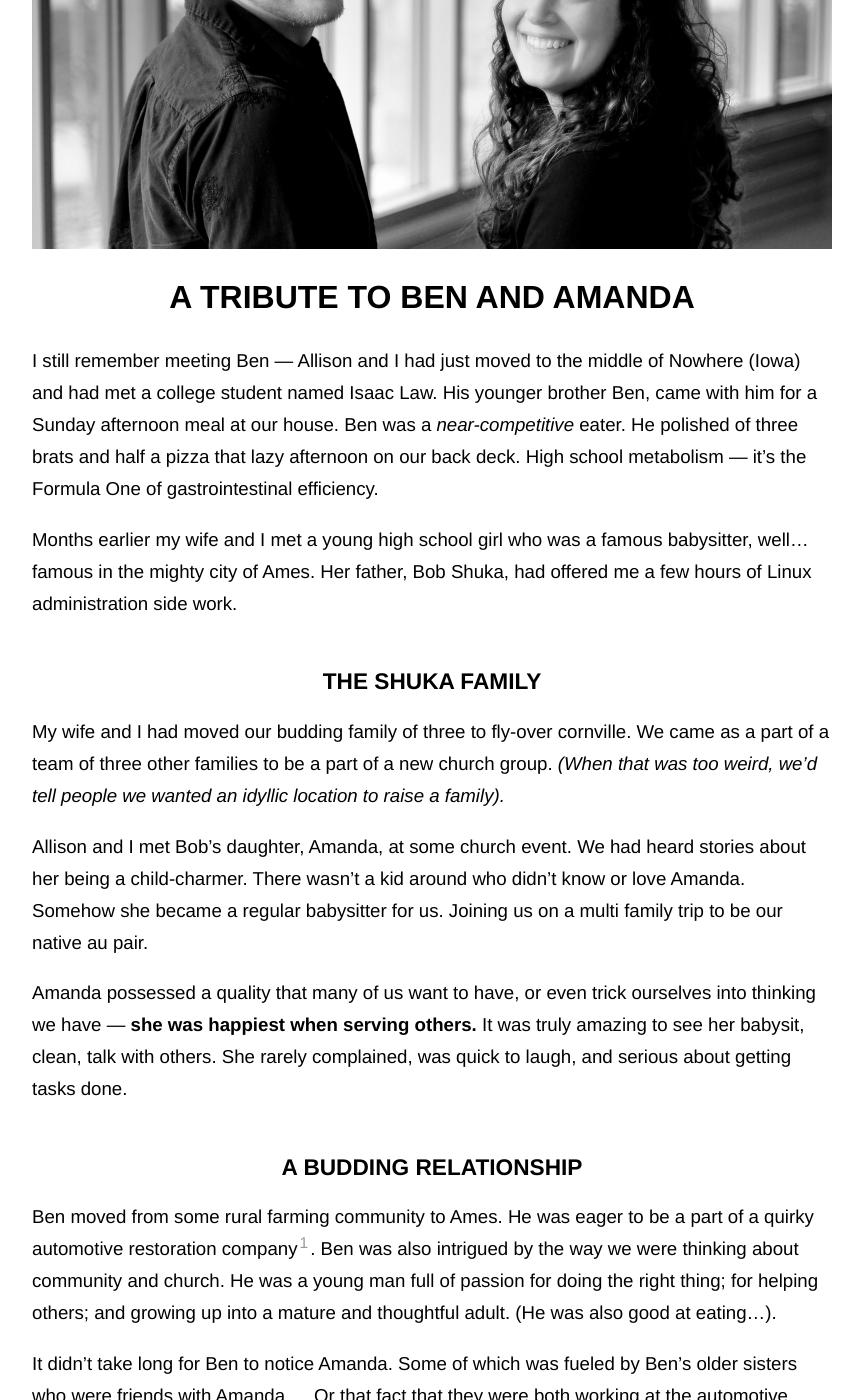
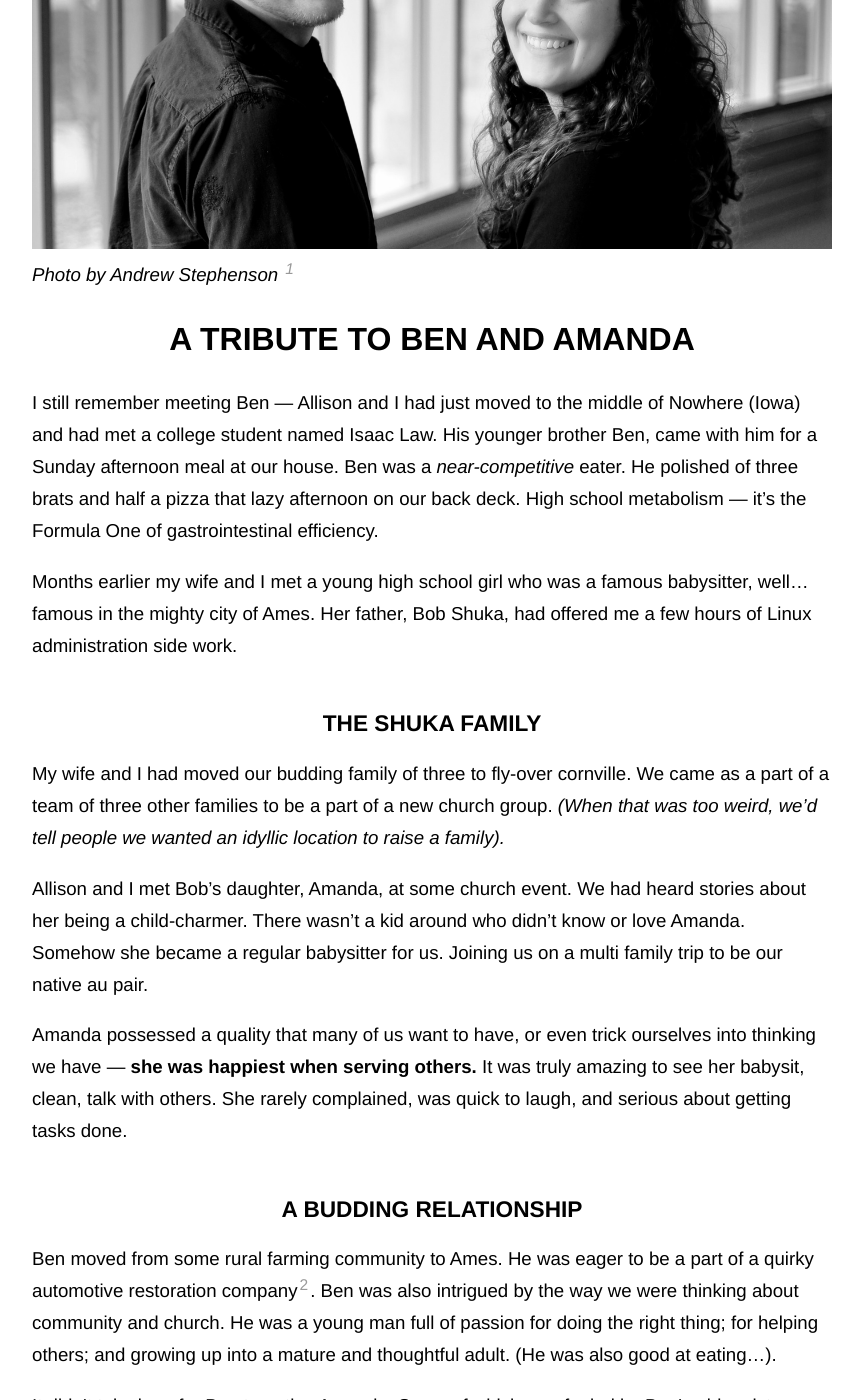
Before and after one commit to banderson623/banderson623.github.com, a Jekyll site: the page built from _posts/2013-07-21-Amanda-Law.md, in a window 1280 px wide and 1400 px high, scrolled down 390 px. Shown: the whole window, without its empty margins (208-1071 px from the left). Built offline with Jekyll 4.4.1, drawn with Linux system fonts in a browser that asks for light colours; some of the changed text lies outside the part shown.

Commit message:
photo attribution to andrew

```diff
--- a/_posts/2013-07-21-Amanda-Law.md
+++ b/_posts/2013-07-21-Amanda-Law.md
@@ -7,6 +7,7 @@ tags: article
 ---
 
 <img src="/images/posts/ben-and-amanda.jpg" class="centered can_shrink" alt="Ben and Amanda Law" width="800px"/>
+_Photo by Andrew Stephenson [^1]_
 
 # A Tribute to Ben and Amanda
 
@@ -26,7 +27,7 @@ Amanda possessed a quality that many of us want to have, or even  trick ourselve
 
 ## a Budding Relationship
 
-Ben moved from some rural farming community to Ames. He was eager to be a part of a quirky automotive restoration company[^1]. Ben was also intrigued by the way we were thinking about community and church. He was a young man full of passion for doing the right thing; for helping others; and growing up into a mature and thoughtful adult. (He was also good at eating...).
+Ben moved from some rural farming community to Ames. He was eager to be a part of a quirky automotive restoration company[^2]. Ben was also intrigued by the way we were thinking about community and church. He was a young man full of passion for doing the right thing; for helping others; and growing up into a mature and thoughtful adult. (He was also good at eating...).
 
 It didn't take long for Ben to notice Amanda. Some of which was fueled by Ben's older sisters who were friends with Amanda. ...Or that fact that they were both working at the automotive shop together.
 
@@ -94,7 +95,8 @@ Bob and Becky raised a young woman who left a monumental legacy[^4]. Ben, and Am
 
 _(This image is from the time I helped Becky and Amanda "touch up" her High School graduation announcement picture. It was very funny to sit between a mother and daughter, photoshopping away any tiny imperfections... what a great memory)_
 
-[^1]: It's too long to explain here, but I own half of that company.
-[^2]: [Wikipedia entry on Acute Lymphoblastic Leukemia](http://en.wikipedia.org/wiki/Acute_lymphoblastic_leukemia)
-[^3]: Amanda had a [caring bridge site](http://www.caringbridge.org/visit/amandalaw.) at where you can read the surreal account of her last few days. The [journal](http://www.caringbridge.org/visit/amandalaw/journal) is in reverse order.
-[^4]: If only I can parent a tenth as well as Bob and Becky, I will be happy.
+[^1]: Photo by [Andrew Stephenson, 2011](http://www.flickr.com/photos/11929573@N08/sets/72157626402657254/)
+[^2]: It's too long to explain here, but I own half of that company.
+[^3]: [Wikipedia entry on Acute Lymphoblastic Leukemia](http://en.wikipedia.org/wiki/Acute_lymphoblastic_leukemia)
+[^4]: Amanda had a [caring bridge site](http://www.caringbridge.org/visit/amandalaw.) at where you can read the surreal account of her last few days. The [journal](http://www.caringbridge.org/visit/amandalaw/journal) is in reverse order.
+[^5]: If only I can parent a tenth as well as Bob and Becky, I will be happy.
```
Also changed, not shown: other parts of _posts/2013-07-21-Amanda-Law.md (+3 -3 lines).
